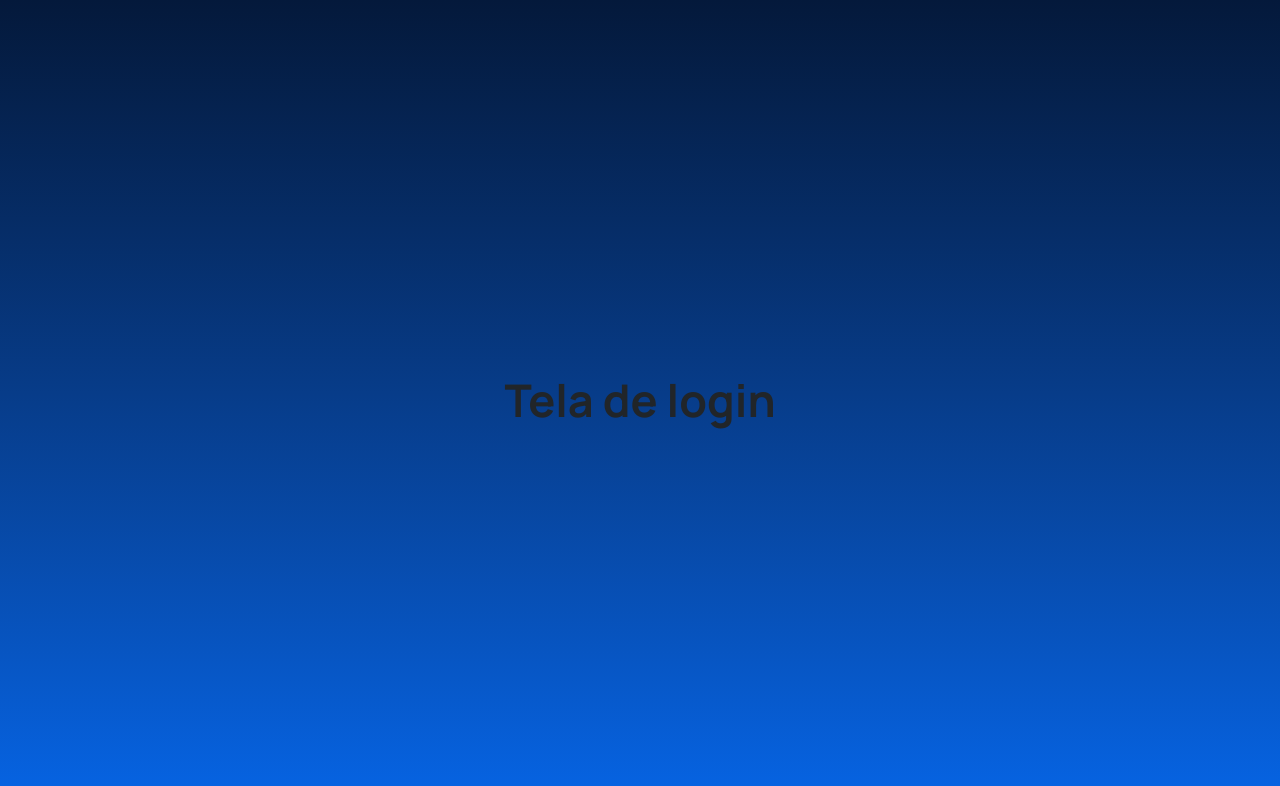
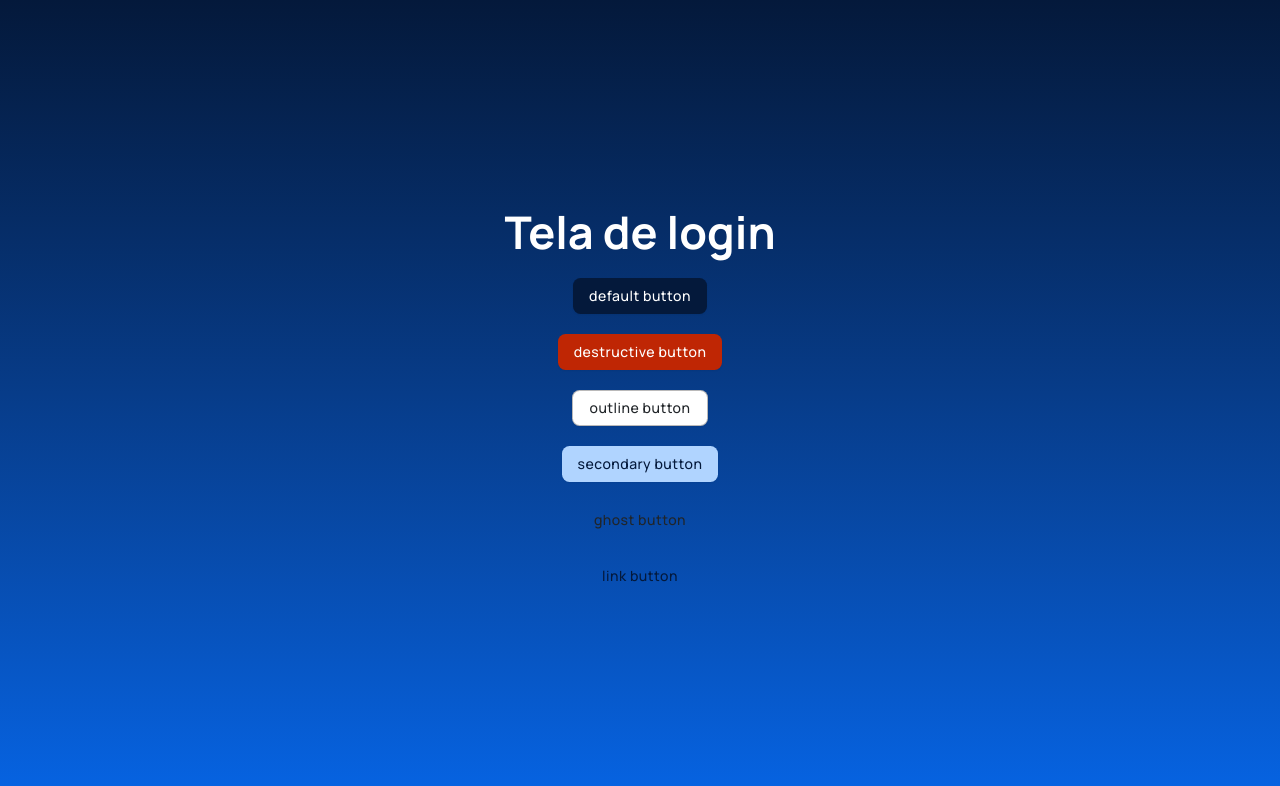
Before and after one commit to bbz-administradora/reservas-bbz-frontend, a Next.js app: page /login in a window 1280 px wide. Shown: the top 786 px of the page. Built offline with nearby package versions, Linux system fonts and the light colour scheme; no server answers.

Commit message:
feat: add Button component and update login page with multiple button variants

```diff
--- a/package.json
+++ b/package.json
@@ -10,6 +10,7 @@
   },
   "dependencies": {
     "@hookform/resolvers": "^5.0.1",
+    "@radix-ui/react-slot": "^1.2.0",
     "@t3-oss/env-nextjs": "^0.13.4",
     "class-variance-authority": "^0.7.1",
     "clsx": "^2.1.1",
--- a/src/app/(auth)/login/page.tsx
+++ b/src/app/(auth)/login/page.tsx
@@ -1,5 +1,6 @@
 import { metadata as metadataHome } from '@/app/layout'
 import { Text } from '@/components/Text'
+import { Button } from '@/components/ui/button'
 import { Metadata } from 'next'
 
 export const metadata: Metadata = {
@@ -12,9 +13,18 @@
   return (
     <div
       id="main"
-      className="from-primary to-tertiary flex flex-1 flex-col items-center justify-center bg-gradient-to-b px-4 py-5"
+      className="from-primary to-tertiary flex flex-1 flex-col items-center justify-center gap-5 bg-gradient-to-b px-4 py-5"
     >
-      <Text variant="headline-24-45-700">Tela de login</Text>
+      <Text variant="headline-24-45-700" className="text-primary-foreground">
+        Tela de login
+      </Text>
+
+      <Button variant="default">default button</Button>
+      <Button variant="destructive">destructive button</Button>
+      <Button variant="outline">outline button</Button>
+      <Button variant="secondary">secondary button</Button>
+      <Button variant="ghost">ghost button</Button>
+      <Button variant="link">link button</Button>
     </div>
   )
 }
--- /dev/null
+++ b/src/components/ui/button.tsx
@@ -0,0 +1,58 @@
+import { cn } from '@/utils/mergeClassNames'
+import { Slot } from '@radix-ui/react-slot'
+import { cva, type VariantProps } from 'class-variance-authority'
+import * as React from 'react'
+
+const buttonVariants = cva(
+  "focus-visible:border-ring focus-visible:ring-ring/50 aria-invalid:ring-destructive/20 dark:aria-invalid:ring-destructive/40 aria-invalid:border-destructive inline-flex shrink-0 items-center justify-center gap-2 rounded-md text-sm font-medium whitespace-nowrap transition-all outline-none focus-visible:ring-[3px] disabled:pointer-events-none disabled:opacity-50 [&_svg]:pointer-events-none [&_svg]:shrink-0 [&_svg:not([class*='size-'])]:size-4",
+  {
+    variants: {
+      variant: {
+        default:
+          'bg-primary text-primary-foreground hover:bg-primary/90 shadow-xs',
+        destructive:
+          'bg-destructive hover:bg-destructive/90 focus-visible:ring-destructive/20 dark:focus-visible:ring-destructive/40 dark:bg-destructive/60 text-white shadow-xs',
+        outline:
+          'bg-background hover:bg-accent hover:text-accent-foreground dark:bg-input/30 dark:border-input dark:hover:bg-input/50 border shadow-xs',
+        secondary:
+          'bg-secondary text-secondary-foreground hover:bg-secondary/80 shadow-xs',
+        ghost:
+          'hover:bg-accent hover:text-accent-foreground dark:hover:bg-accent/50',
+        link: 'text-primary underline-offset-4 hover:underline',
+      },
+      size: {
+        default: 'h-9 px-4 py-2 has-[>svg]:px-3',
+        sm: 'h-8 gap-1.5 rounded-md px-3 has-[>svg]:px-2.5',
+        lg: 'h-10 rounded-md px-6 has-[>svg]:px-4',
+        icon: 'size-9',
+      },
+    },
+    defaultVariants: {
+      variant: 'default',
+      size: 'default',
+    },
+  },
+)
+
+function Button({
+  className,
+  variant,
+  size,
+  asChild = false,
+  ...props
+}: React.ComponentProps<'button'> &
+  VariantProps<typeof buttonVariants> & {
+    asChild?: boolean
+  }) {
+  const Comp = asChild ? Slot : 'button'
+
+  return (
+    <Comp
+      data-slot="button"
+      className={cn(buttonVariants({ variant, size, className }))}
+      {...props}
+    />
+  )
+}
+
+export { Button, buttonVariants }
```
Also changed, not shown: 1 other file (tests, documents, lock files or other folders).
